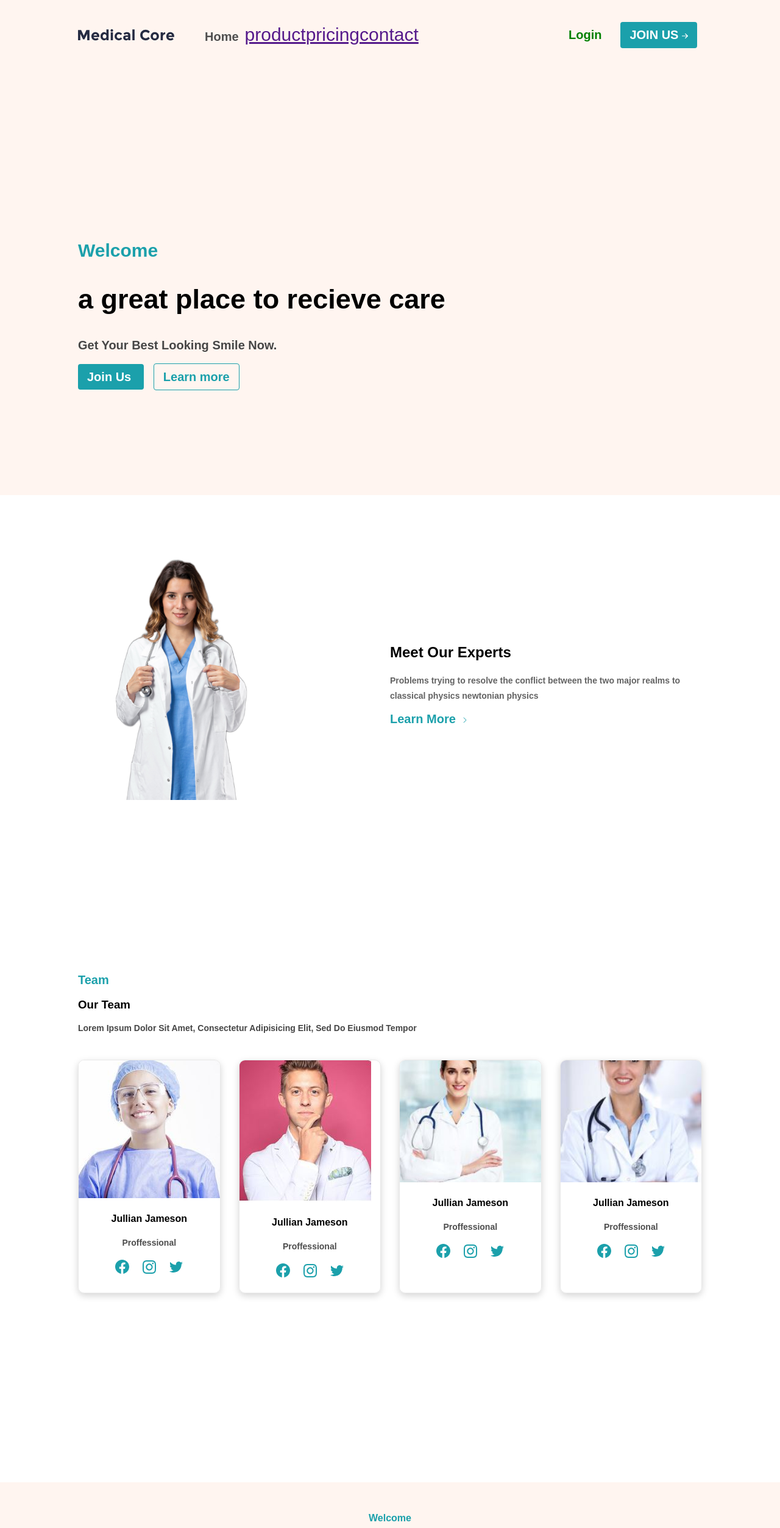
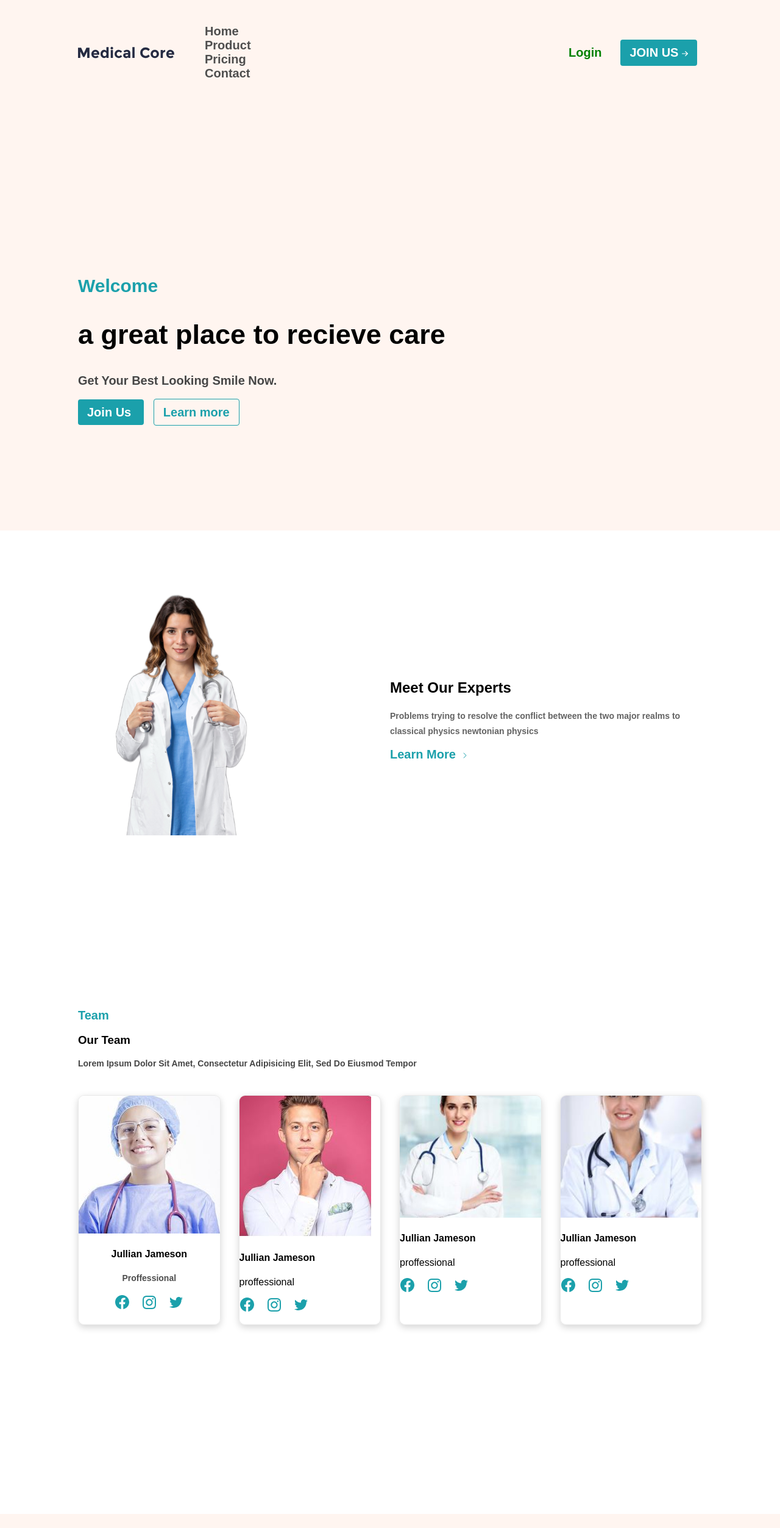
Before and after one commit to rithaven/PR-exercise, a plain HTML site: page medical-core/index.html in a window 1280 px wide. Shown: the top 2506 px of the page at 61% size. Drawn offline with Linux system fonts and the light colour scheme.

Commit message:
Latest Modification after pair comments

```diff
--- a/medical-core/css/main.css
+++ b/medical-core/css/main.css
@@ -25,7 +25,7 @@ body{
     align-items: center;
     font-size: 30px;
 }
-.navbar__items--links{
+.navbar__links--item{
     display: flex;
     list-style: none;
     font-size: 30px;
@@ -33,7 +33,7 @@ body{
 
 
 
-.navbar__items-links--item--navigation {
+.navbar__links--navigation {
     text-decoration: none;
     color: rgb(78, 78, 78);
     font-size: 20px;
@@ -56,7 +56,7 @@ color: green;
     color: white;
     background: #1BA0AB;
 }
-.button__primary__outlined {
+.button__primary--outlined {
     border: 1px solid #1BA0AB;
     color: #1BA0AB;
 }
@@ -160,23 +160,23 @@ color: green;
     border-radius: 10px;
     overflow: hidden;
 }
-.team__items--item--img {
+.team__items--img {
     height: 200px;
     object-fit: cover;
     width: 100%;
 }
 
-.team__items--item--body{
+.team__items--body{
     text-align: center;
 }
 
-.team__items--item--body--subtitle {
+.team__items--subtitle {
     font-size: 14px;
     font-weight: 600;
     text-transform: capitalize;
     color: rgb(77, 77, 77);
 }
-.team__items--item--body--social{
+.team__items--social{
     margin: 20px;
 }
 
--- a/medical-core/index.html
+++ b/medical-core/index.html
@@ -23,18 +23,18 @@
             </svg>
           </a>
         </div>
-        <ul class="navbar__items--links">
-          <li class="navbar__items-links--item">
-            <a class="navbar__items-links--item--navigation" href="">home</a>
+        <ul class="navbar__links">
+          <li class="navbar__links--item">
+            <a class="navbar__links--navigation" href="">home</a>
           </li>
-          <li class="navbar__items--links--item">
-            <a class="navbar__items--links--item--navigation" href="">product</a>
+          <li class="navbar__links--item">
+            <a class="navbar__links--navigation" href="">product</a>
           </li>
-          <li class="navbar__items--links--item">
-            <a class="navbar__items--links--item--navigation" href="">pricing</a>
+          <li class="navbar__links--item">
+            <a class="navbar__links--navigation" href="">pricing</a>
           </li>
-          <li class="navbar__items--links--item">
-            <a class="navbar__items--links--item--navigation" href="">contact</a>
+          <li class="navbar__links--item">
+            <a class="navbar__links--navigation" href="">contact</a>
           </li>
         </ul>
       </div>
@@ -72,7 +72,7 @@
           <a href="" style="margin-left: 0px" class="button button__primary">
             Join Us
           </a>
-          <a href="" class="button button__primary__outlined"> Learn more</a>
+          <a href="" class="button button__primary--outlined"> Learn more</a>
         </div>
       </div>
     </div>
@@ -122,10 +122,10 @@
     <div class="team__items">
       <div class="team__items--item">
         <img src="images/first-Person.JPG" class="team__items-item-img" alt="" />
-        <div class="team__items--item--body">
-          <h4 class="team__items--item--body--title">Jullian Jameson</h4>
-          <p class="team__items--item--body--subtitle">proffessional</p>
-          <div class="team__items--item--body--social">
+        <div class="team__items--body">
+          <h4 class="team__items--title">Jullian Jameson</h4>
+          <p class="team__items--subtitle">proffessional</p>
+          <div class="team__items--social">
             <svg width="113" height="24" viewBox="0 0 113 24" fill="none" xmlns="http://www.w3.org/2000/svg">
               <g clip-path="url(#clip0_2_434)">
                 <g clip-path="url(#clip1_2_434)">
@@ -205,7 +205,7 @@
         </div>
       </div>
       <div class="team__items--item">
-        <img src="images/third-person.JPG" class="team__items--item--img" alt="" />
+        <img src="images/third-person.JPG" class="team__items--img" alt="" />
         <div class="team__items--item--body">
           <h4 class="team__items--item--body--title">Jullian Jameson</h4>
           <p class="team__items--item--body--subtitle">proffessional</p>
@@ -247,7 +247,7 @@
         </div>
       </div>
       <div class="team__items--item">
-        <img src="images/Fourth-person.JPG" class="team__items--item--img" alt="" />
+        <img src="images/Fourth-person.JPG" class="team__items--img" alt="" />
         <div class="team__items--item--body">
           <h4 class="team__items--item--body--title">Jullian Jameson</h4>
           <p class="team__items--item--body--subtitle">proffessional</p>
```
